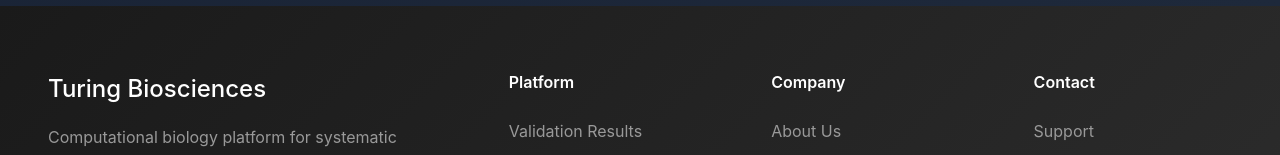
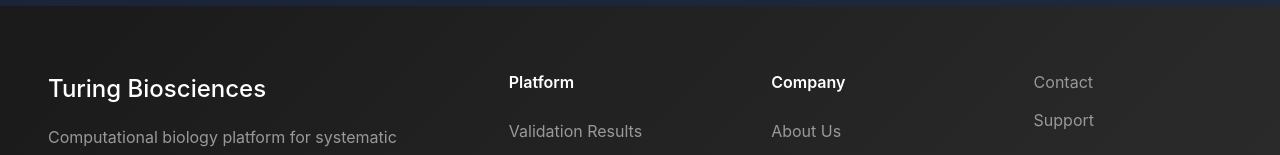
Before and after one commit to stevenhelms/turingbio-astro, an Astro site: page / in a window 1280 px wide. Shown: the part 7178-7333 px from the top of the page. Built offline with nearby package versions, Linux system fonts and the light colour scheme; Astro itself is replaced by a stand-in of ours.

Commit message:
Update image display and contact link improvements

```diff
--- a/src/layouts/BaseLayout.astro
+++ b/src/layouts/BaseLayout.astro
@@ -88,7 +88,7 @@ const { title } = Astro.props;
                     <a href="#" onclick="showComingSoon('News')">News & Updates</a>
                 </div>
                 <div class="footer-section">
-                    <h4>Contact</h4>
+                    <a href="mailto:info@turingbiosciences.com">Contact</a>
                     <a href="#" onclick="showComingSoon('Technical Support')">Support</a>
                 </div>
             </div>
```
